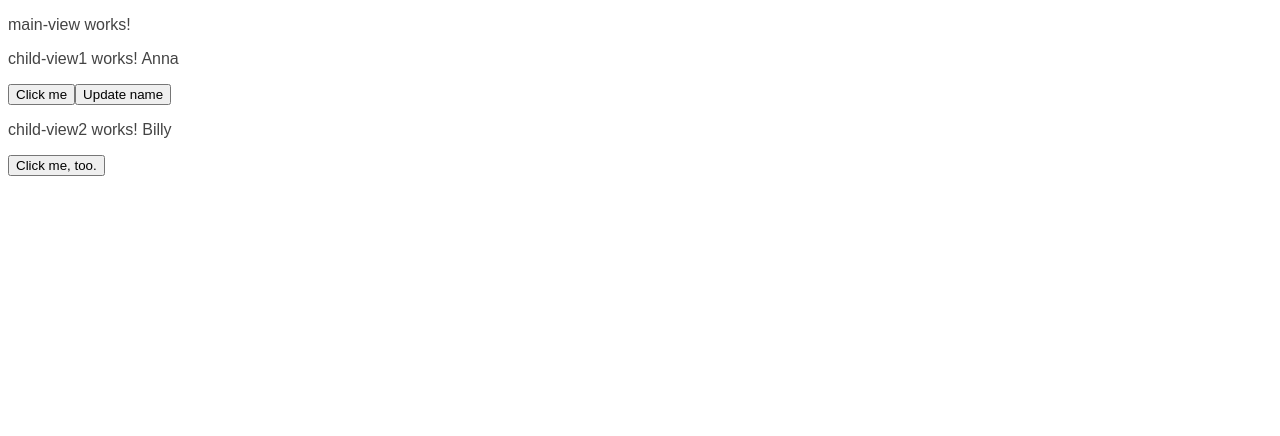
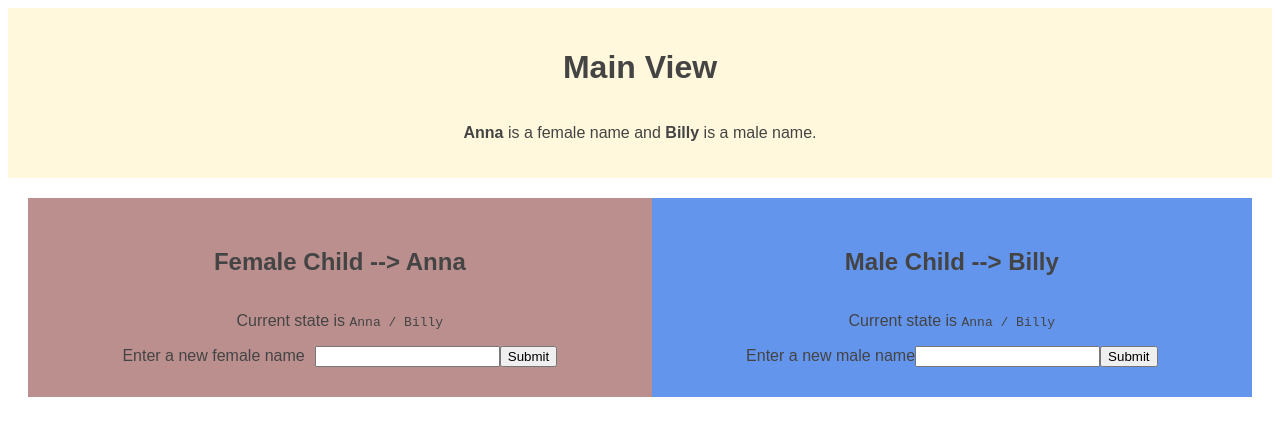
Before and after one commit to samuraijane/ng-state-via-service, an Angular app: page / in a window 1280 px wide. Shown: the top 436 px of the page. Built offline with nearby package versions, Linux system fonts and the light colour scheme.

Commit message:
set state in the service

```diff
--- a/src/app/app.module.ts
+++ b/src/app/app.module.ts
@@ -1,5 +1,6 @@
 import { BrowserModule } from '@angular/platform-browser';
 import { NgModule } from '@angular/core';
+import { FormsModule, ReactiveFormsModule  } from '@angular/forms';
 
 import { AppComponent } from './app.component';
 import { GenericService } from './src/app/services/generic.service';
@@ -15,7 +16,9 @@ import { ChildView2Component } from './src/app/components/child-view2/child-view
     ChildView2Component
   ],
   imports: [
-    BrowserModule
+    BrowserModule,
+    FormsModule,
+    ReactiveFormsModule
   ],
   providers: [GenericService],
   bootstrap: [AppComponent]
--- a/src/app/src/app/components/child-view1/child-view1.component.css
+++ b/src/app/src/app/components/child-view1/child-view1.component.css
@@ -0,0 +1,15 @@
+.child-view__female {
+  align-items: center;
+  background-color: rosybrown;
+  display: flex;
+  flex-direction: column;
+  padding: 30px;
+}
+
+code {
+  margin: 10px 0;
+}
+
+label {
+  margin-right: 10px;
+}
--- a/src/app/src/app/components/child-view1/child-view1.component.html
+++ b/src/app/src/app/components/child-view1/child-view1.component.html
@@ -1,3 +1,9 @@
-<p>child-view1 works! {{name}}</p>
-<button (click)="doAlert()">Click me</button>
-<button (click)="broadcastNameChange()">Update name</button>
+<div class="child-view__female">
+  <h2>Female Child --> {{names.female}}</h2>
+  <p>Current state is <code>{{names.female}} / {{names.male}}</code></p>
+  <form [formGroup]="contactForm" (ngSubmit)="broadcastNameChange(true)">
+    <label for="newFemaleName">Enter a new female name</label>
+    <input id="newFemaleName" formControlName="newFemaleName" />
+    <button type="submit">Submit</button>
+  </form>
+</div>
--- a/src/app/src/app/components/child-view1/child-view1.component.ts
+++ b/src/app/src/app/components/child-view1/child-view1.component.ts
@@ -1,5 +1,7 @@
 import { Component, Input, OnInit } from '@angular/core';
+import { FormGroup, FormBuilder } from  '@angular/forms';
 import { GenericService } from '../../services/generic.service';
+import { Gender } from '../../interface';
 
 @Component({
   selector: 'app-child-view1',
@@ -7,24 +9,32 @@ import { GenericService } from '../../services/generic.service';
   styleUrls: ['./child-view1.component.css']
 })
 export class ChildView1Component implements OnInit {
-  @Input() name: string | undefined;
+  names: Gender = {
+    female: '',
+    male: ''
+  }
 
-  constructor(private genericService: GenericService) {
+  contactForm: FormGroup;
+  constructor(private genericService: GenericService, private formBuilder: FormBuilder) {
+    this.createContactForm();
     genericService.receiveNameChange().subscribe(result => {
-      console.log('Changing name to', result);
-      this.name = result;
-    })
+      this.names = result;
+    });
+  }
+
+  createContactForm(){
+    this.contactForm = this.formBuilder.group({
+      newFemaleName: ['']
+    });
   }
 
   ngOnInit(): void {
   }
 
-  doAlert() {
-    this.genericService.alert('fired from Anna');
-  }
-
-  broadcastNameChange() {
-    this.genericService.broadcastNameChange('Eunice');
+  broadcastNameChange(isFemale: boolean) {
+    const name = this.contactForm.value.newFemaleName;
+    this.genericService.broadcastNameChange(name, isFemale);
+    this.contactForm.controls.newFemaleName.setValue('');
   }
 
 }
--- a/src/app/src/app/components/child-view2/child-view2.component.css
+++ b/src/app/src/app/components/child-view2/child-view2.component.css
@@ -0,0 +1,11 @@
+.child-view__male {
+  align-items: center;
+  background-color: cornflowerblue;
+  display: flex;
+  flex-direction: column;
+  padding: 30px;
+}
+
+code {
+  margin: 10px 0;
+}
--- a/src/app/src/app/components/child-view2/child-view2.component.html
+++ b/src/app/src/app/components/child-view2/child-view2.component.html
@@ -1,2 +1,9 @@
-<p>child-view2 works!  {{name}}</p>
-<button (click)="doAlert()">Click me, too.</button>
+<div class="child-view__male">
+  <h2>Male Child --> {{names.male}}</h2>
+  <p>Current state is <code>{{names.female}} / {{names.male}}</code></p>
+  <form [formGroup]="contactForm2" (ngSubmit)="broadcastNameChange()">
+    <label for="newMaleName">Enter a new male name</label>
+    <input id="newMaleName" formControlName="newMaleName" />
+    <button type="submit">Submit</button>
+  </form>
+</div>
--- a/src/app/src/app/components/child-view2/child-view2.component.ts
+++ b/src/app/src/app/components/child-view2/child-view2.component.ts
@@ -1,5 +1,7 @@
 import { Component, Input, OnInit } from '@angular/core';
+import { FormGroup, FormBuilder } from  '@angular/forms';
 import { GenericService } from '../../services/generic.service';
+import { Gender } from '../../interface';
 
 @Component({
   selector: 'app-child-view2',
@@ -7,15 +9,32 @@ import { GenericService } from '../../services/generic.service';
   styleUrls: ['./child-view2.component.css']
 })
 export class ChildView2Component implements OnInit {
-  @Input() name: string | undefined;
+  names: Gender = {
+    female: '',
+    male: ''
+  }
 
-  constructor(private genericService: GenericService) { }
+  contactForm2: FormGroup;
+  constructor(private genericService: GenericService, private formBuilder: FormBuilder) {
+    this.createContactForm();
+    genericService.receiveNameChange().subscribe(result => {
+      this.names = result;
+    });
+  }
+
+  createContactForm(){
+    this.contactForm2 = this.formBuilder.group({
+      newMaleName: ['']
+    });
+  }
 
   ngOnInit(): void {
   }
 
-  doAlert() {
-    this.genericService.alert('fired from Billy');
+  broadcastNameChange() {
+    const name = this.contactForm2.value.newMaleName;
+    this.genericService.broadcastNameChange(name, false);
+    this.contactForm2.controls.newMaleName.setValue('');
   }
 
 }
--- a/src/app/src/app/components/main-view/main-view.component.css
+++ b/src/app/src/app/components/main-view/main-view.component.css
@@ -0,0 +1,20 @@
+.view {
+  align-items: center;
+  display: flex;
+  flex-direction: column;
+  padding: 20px;
+}
+
+.view--main {
+  background-color: cornsilk;
+}
+
+.view--child {
+  display: flex;
+  flex-direction: row;
+  justify-content: space-around;
+}
+
+.view__child {
+  flex: 1 0 auto;
+}
--- a/src/app/src/app/components/main-view/main-view.component.html
+++ b/src/app/src/app/components/main-view/main-view.component.html
@@ -1,5 +1,10 @@
 <div>
-  <p>main-view works!</p>
-  <app-child-view1 [name]="female"></app-child-view1>
-  <app-child-view2 [name]="male"></app-child-view2>
+  <div class="view view--main">
+    <h1>Main View</h1>
+    <p><strong>{{names.female}}</strong> is a female name and <strong>{{names.male}}</strong> is a male name.</p>
+  </div>
+  <div class="view view--child">
+    <div class="view__child"><app-child-view1></app-child-view1></div>
+    <div class="view__child"><app-child-view2></app-child-view2></div>
+  </div>
 </div>
--- a/src/app/src/app/components/main-view/main-view.component.ts
+++ b/src/app/src/app/components/main-view/main-view.component.ts
@@ -1,4 +1,6 @@
 import { Component, OnInit } from '@angular/core';
+import { GenericService } from '../../services/generic.service';
+import { Gender } from '../../interface';
 
 @Component({
   selector: 'app-main-view',
@@ -6,12 +8,19 @@ import { Component, OnInit } from '@angular/core';
   styleUrls: ['./main-view.component.css']
 })
 export class MainViewComponent implements OnInit {
-  female: string = 'Anna';
-  male: string = 'Billy';
+  names: Gender = {
+    female: '',
+    male: ''
+  }
 
-  constructor() { }
+  constructor(private genericService: GenericService) {
+    genericService.receiveNameChange().subscribe(result => {
+      this.names = result;
+    });
+  }
 
   ngOnInit(): void {
+    this.genericService.broadcastNameChange()
   }
 
 }
--- /dev/null
+++ b/src/app/src/app/interface/index.ts
@@ -0,0 +1,4 @@
+export interface Gender {
+  female: string;
+  male: string;
+}
--- a/src/app/src/app/services/generic.service.ts
+++ b/src/app/src/app/services/generic.service.ts
@@ -1,21 +1,28 @@
 import { Injectable } from '@angular/core';
 import { Observable, Subject } from 'rxjs';
+import { Gender } from '../interface';
 
 @Injectable({
   providedIn: 'root'
 })
 export class GenericService {
 
-  private subject: Subject<string> = new Subject<string>();
+  private subject: Subject<Gender> = new Subject<Gender>();
 
   constructor() { }
 
-  public alert(message: string) {
-    alert(message);
+  names: Gender = {
+    female: 'Anna',
+    male: 'Billy'
   }
 
-  public broadcastNameChange(message: string) {
-    this.subject.next(message);
+  public broadcastNameChange(message?: string, isFemale?: boolean) {
+    if (!message) {
+      this.subject.next(this.names);
+    } else {
+      this.names = isFemale ? {...this.names, female: message} : {...this.names, male: message};
+      this.subject.next(this.names);
+    }
   }
 
   public receiveNameChange() {
```
